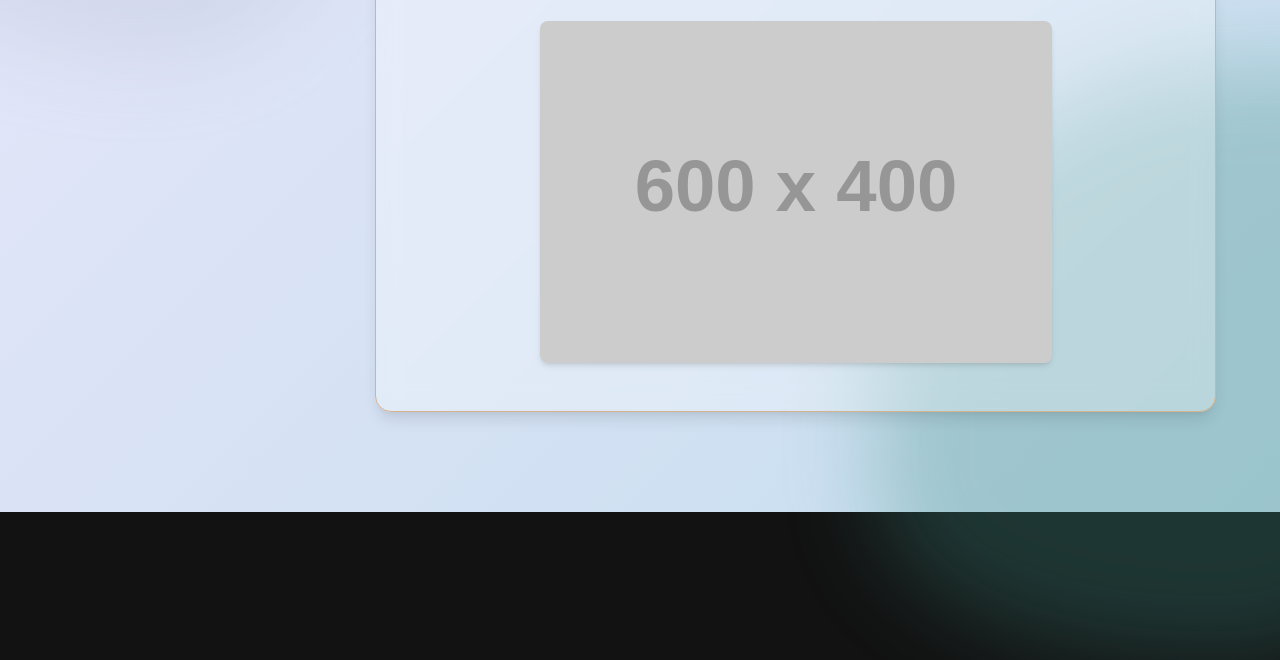
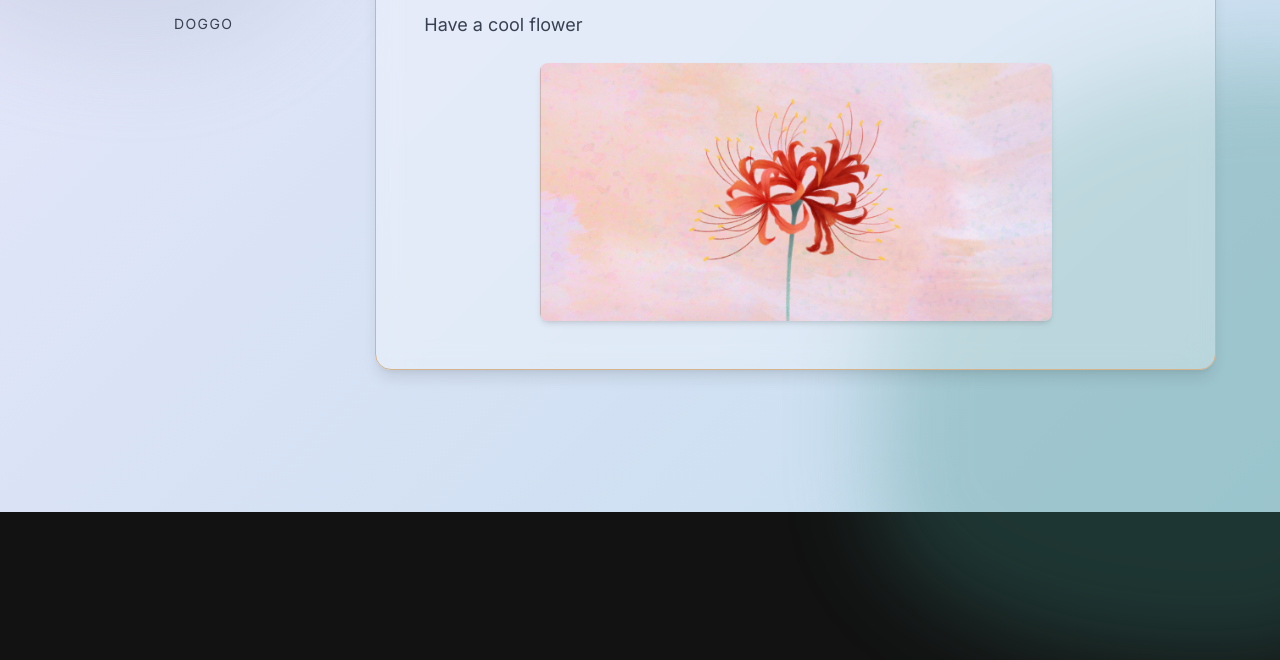
Before and after one commit to Maxylium/Maxylium.github.io, a plain HTML site: page index.html in a window 1280 px wide. Both pictures are taken after a click on the link "BIO". Shown: the part 288-948 px from the top of the page. Drawn offline with nearby package versions, Linux system fonts and the light colour scheme.

Commit message:
Replace placeholder image with local flower image

```diff
--- a/index.html
+++ b/index.html
@@ -224,7 +224,7 @@
               <p class="text-lg text-gray-700 mb-4">
                   Have a cool flower
               </p>
-              <img src="https://placehold.co/600x400/FFDAB9/B22222?text=A+Cool+Flower" alt="A cool flower image" class="rounded-lg mt-6 shadow-md w-full max-w-lg mx-auto" loading="lazy" onerror="this.onerror=null; this.src='https://placehold.co/600x400/cccccc/333333?text=Image+Unavailable';" />
+              <img src="flower.jpg" alt="A cool flower image" class="rounded-lg mt-6 shadow-md w-full max-w-lg mx-auto" loading="lazy" onerror="this.onerror=null; this.src='https://placehold.co/600x400/FFDAB9/B22222?text=A+Cool+Flower';" />
           </div>
 
           <!-- Cat Section - Initially hidden -->
```
